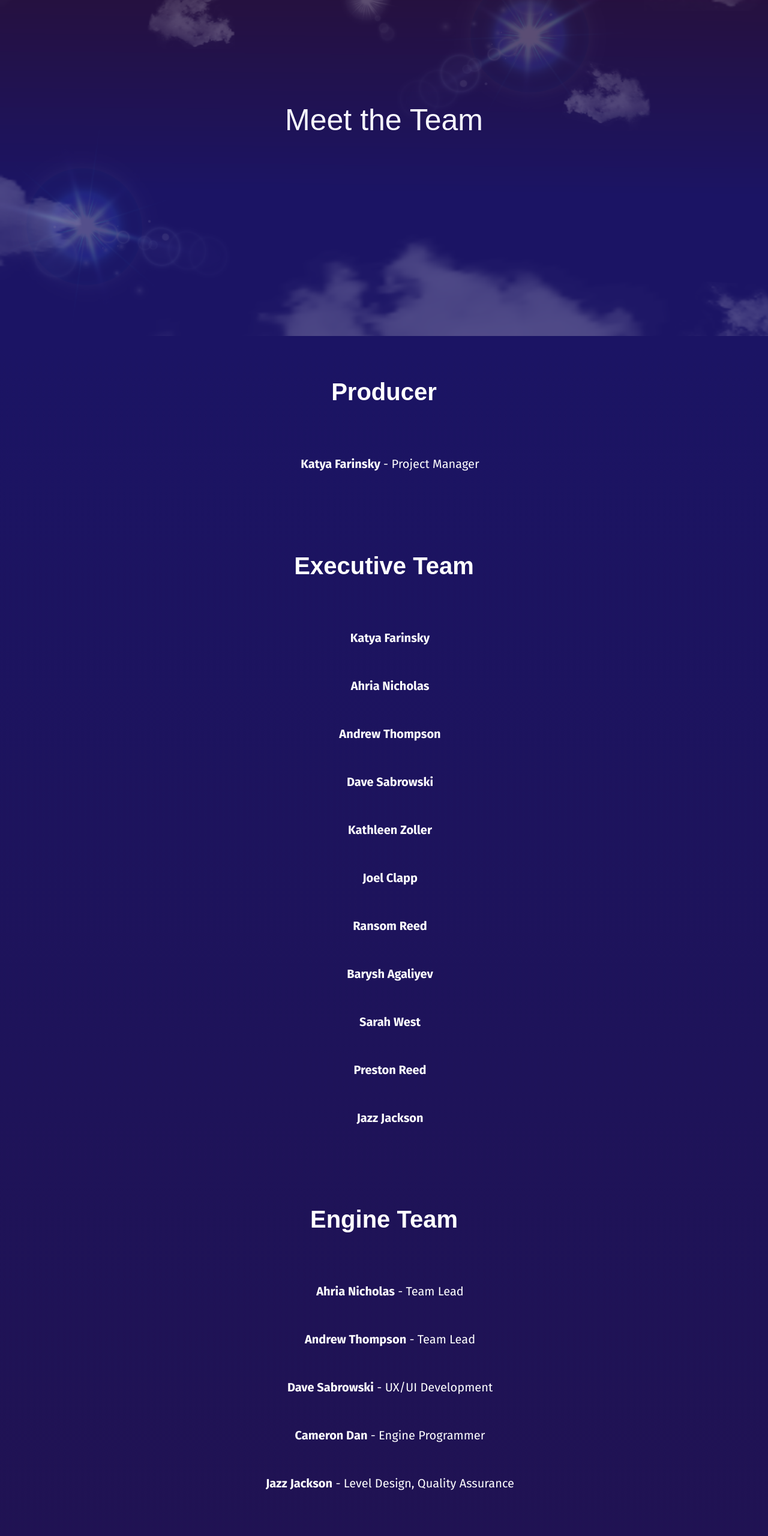
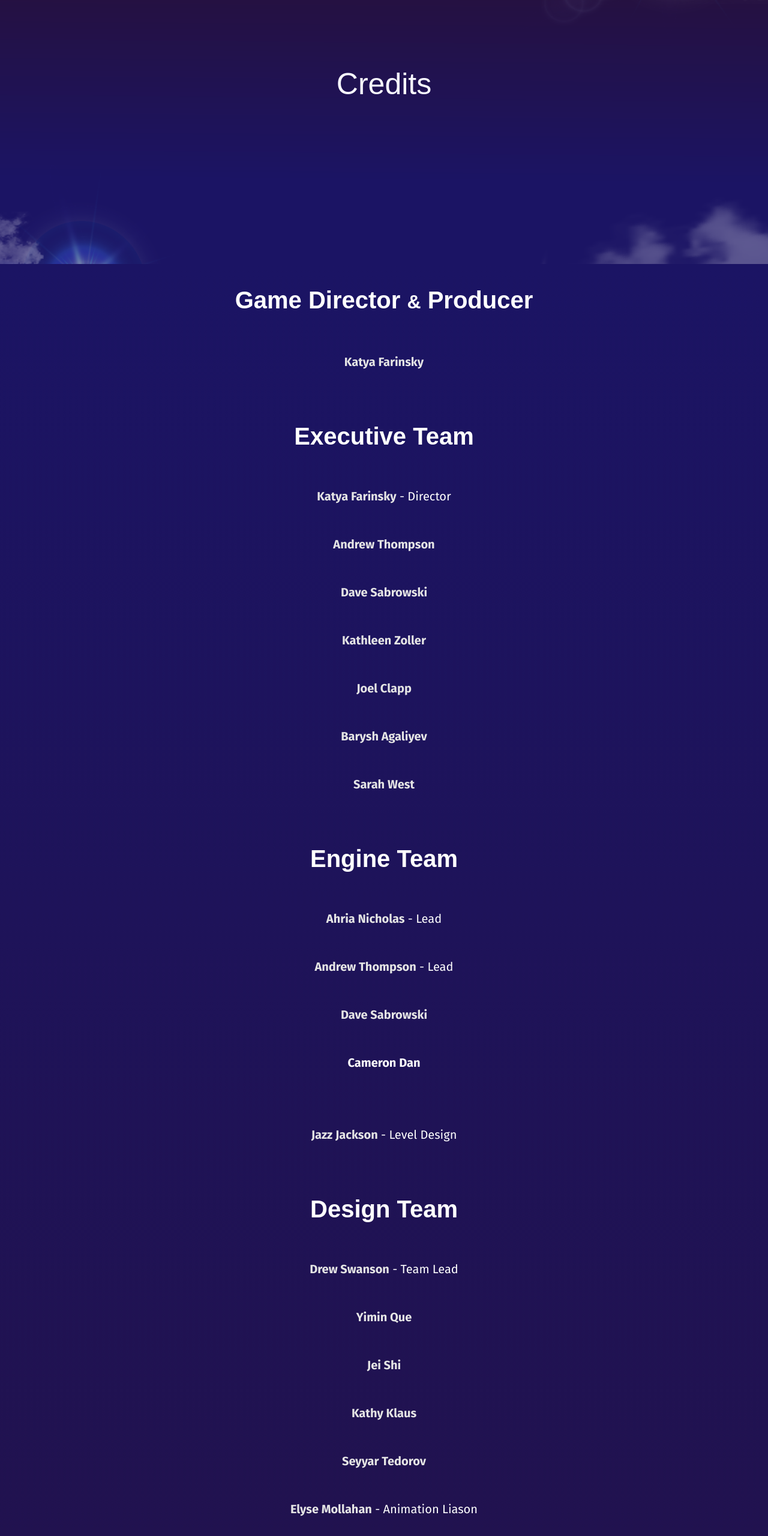
Before and after one commit to anabellecastro/wsuvgamejam2021, a plain HTML site: page team.html in a window 1280 px wide. Shown: the part 160-2720 px from the top of the page at 60% size. Drawn offline with nearby package versions, Linux system fonts and the light colour scheme; a web font is replaced by a local one.

Commit message:
unifying design
trouble with gradients...

```diff
--- a/carousel.css
+++ b/carousel.css
@@ -2,7 +2,7 @@
 *,
 *::after,
 *::before {
-  padding: 0;
+  /* padding: 0; */
   margin: 0;
   -webkit-tap-highlight-color: rgba(102, 52, 52, 0);
 }
--- a/footer.css
+++ b/footer.css
@@ -5,11 +5,6 @@ footer {
   color: white;
   text-align: center;
   margin: 0 auto;
-  background: linear-gradient(
-    0deg,
-    rgba(39, 16, 58, 1) 0%,
-    rgba(30, 20, 86, 1) 100%
-  );
 }
 footer > img {
   margin-top: 8%;
--- a/index.css
+++ b/index.css
@@ -119,10 +119,12 @@ video {
 }
 
 .main-section {
+
   width: 90%;
   margin: 0 auto;
 }
 .grid {
+  align-items: center;
   display: grid;
   gap: 25px;
   grid-template-columns: 1fr 1fr;
@@ -244,11 +246,17 @@ video {
     min-height: 500px;
   }
 }
-
-/* footer {
+ul {
+  margin-right: 10px;
+}
+/* FOOTER GRADIENT */
+footer {
+  width: 100%;
+  overflow: hidden;
+  margin: 0 auto;
   background: linear-gradient(
-    0deg,
-    rgba(40, 17, 59, 1) 0%,
-    rgba(27, 20, 100, 1) 100%
+    180deg,
+    rgba(27, 20, 100, 1) 0%,
+    rgba(39, 16, 58, 1) 100%
   );
-} */
+}
--- a/style.css
+++ b/style.css
@@ -1,5 +1,6 @@
 @import url("https://fonts.googleapis.com/css2?family=Fira+Sans:ital,wght@0,100;0,200;0,300;0,400;0,500;0,600;0,700;0,800;0,900;1,100;1,200;1,300;1,400;1,500;1,700;1,800;1,900&display=swap");
 @import url("https://use.typekit.net/lsl1iaw.css");
+
 html,
 body {
   margin: 0;
@@ -37,14 +38,14 @@ h2 {
   text-align: center;
   font-size: 2.5em;
   color: #ffffff;
-  padding: 20px;
+  /* padding: 20px; */
   font-family: p22-pooper-black-pro, sans-serif;
 }
 h3 {
   text-align: center;
   font-size: 2em;
   color: #ffffff;
-  padding: 20px;
+  /* padding: 20px; */
   font-family: p22-pooper-black-pro, sans-serif;
 }
 
@@ -52,7 +53,7 @@ h4{
   text-align: center;
   font-size: 1.8em;
   color: #ffffff;
-  padding: 20px;
+  /* padding: 20px; */
   font-family: p22-pooper-black-pro, sans-serif;
 }
 
@@ -90,6 +91,10 @@ p {
   font-weight: 700;
 }
 
+.and {
+  font-family: delaney, sans-serif;
+  font-size: .8em;
+}
 @media screen and (min-width: 768px) and (max-width: 1024px) {
   body {
     font-size: 20px;
--- a/team.css
+++ b/team.css
@@ -1,41 +1,32 @@
-#wrapper {
+#about-wrapper {
   float: left;
   margin: 0 auto;
-  padding: 0;
-  background: #1b1464;
+  padding: 20;
+  width: 100%;
+  overflow: hidden;
+  background: linear-gradient(
+    0deg,
+    rgba(39, 16, 58, 1) 0%,
+    rgba(30, 20, 86, 1) 100%
+  );
 }
-/* Team section */
 
 .team-header {
-  display: inline-block;
-  position: relative;
+    display: block;
     width: 100%;
+    height: auto;
+    background-image: url("img/background4.png");
+    background-size: cover;
 }
 
 .overlay {
     width: 100%;
-  height: auto;
+    height: 600px;
     align-items: center;
     justify-content: center;
     display: flex;
     flex-direction: column;
     overflow: hidden;
-}
-.header-title {
-  margin: 0;
-  position: absolute;
-  top: 50%;
-  -ms-transform: translateY(-50%);
-  transform: translateY(-50%);
-}
-.overlay img {
-  max-width: 100%;
-  height: auto;
-  margin: 0 auto;
-}
-
-.bold {
-  font-weight: 700;
 }
 
 /* team grid */
@@ -55,32 +46,63 @@
   width: 85%;
   margin-left: auto;
   margin-right: auto;
-  margin-bottom: 7%;
+  margin-bottom: 5%;
 }
 
 .team-section > ul {
   padding-left: 1rem;
   grid-gap: 1rem;
+  padding-inline-start:0%;
 }
 
 .team-section > ul > li {
   max-height: 100%;
   overflow: hidden;
 }
-.team-section > h3 {
+/* .team-section > h3 {
   font-family: p22-pooper-black-pro, sans-serif;
   font-weight: 700;
 
+} */
+
+a:link {
+  text-decoration: none;
+  color: #e5e5e5;
+}
+a:visited {
+  color: #e5e5e5;
 }
 
+a:hover {
+  color: #00aebe;
+}
+a:active{
+  color: #00aebe;
+}
 @media screen and (min-width: 768px) and (max-width: 1024px) {
   .team-section {
     width: 100%;
   }
+  .overlay {
+    height: 500px;
 }
-
+}
 @media screen and (max-width: 768px) {
   .team-section {
     width: 100%;
   }
+  .overlay {
+    height: 400px;
 }
+}
+/* FOOTER GRADIENT */
+footer {
+  width: 100%;
+  overflow: hidden;
+  margin: 0 auto;
+  background: linear-gradient(
+    180deg,
+    rgba(27, 20, 100, 1) 0%,
+    rgba(39, 16, 58, 1) 100%
+  );
+}
--- a/team.html
+++ b/team.html
@@ -45,22 +45,20 @@
         </span>
       </div>
     </nav>
+    <section class="team-header">
+      <div class="overlay">
+        <h2 class="header-title">Credits</h2>
+      </div>
+    </section>
 
-    <div id="wrapper">
-      <section class="team-header">
-        <div class="overlay">
-          <img src="img/background2.png" />
-          <h2 class="header-title">Meet the Team</h2>
-        </div>
-      </section>
-
+      <div id="team-wrapper">
       <!--about the team-->
       <section class="team">
         <div class="team-section">
-          <h3>Producer</h3>
+          <h3>Game Director <span class="and">&</span>  Producer</h3>
           <ul>
             <li>
-                <p><span class="bold">Katya Farinsky</span> - Project Manager</p>
+                <p class="bold"><a href="http://katyafarinsky.com/"> Katya Farinsky</a></p>
             </li>
           </ul>
         </div>
@@ -68,37 +66,25 @@
           <h3>Executive Team</h3>
           <ul>
             <li>
-              <p class="bold">Katya Farinsky</p>
+              <p><span class="bold"><a href="http://katyafarinsky.com/">Katya Farinsky</a></span> - Director</p>
             </li>
             <li>
-              <p class="bold">Ahria Nicholas</p>
+              <p class="bold"><a href="https://trulydrew.itch.io/">Andrew Thompson</a></p>
             </li>
             <li>
-              <p class="bold">Andrew Thompson</p>
+              <p class="bold"><a href="http://davesabrowski.com/">Dave Sabrowski</a></p>
             </li>
             <li>
-              <p class="bold">Dave Sabrowski</p>
+              <p class="bold"><a href="http://kathleenzoller.com/">Kathleen Zoller</a></p>
             </li>
             <li>
-              <p class="bold">Kathleen Zoller</p>
+              <p class="bold"><a href="http://joelclapp.xyz/">Joel Clapp</a></p>
             </li>
             <li>
-              <p class="bold">Joel Clapp</p>
+              <p class="bold"><a href="https://www.linkedin.com/in/barysh-agaliyev-74a23750">Barysh Agaliyev</a></p>
             </li>
             <li>
-              <p class="bold">Ransom Reed</p>
-            </li>
-            <li>
-              <p class="bold">Barysh Agaliyev</p>
-            </li>
-            <li>
-              <p class="bold">Sarah West</p>
-            </li>
-            <li>
-              <p class="bold">Preston Reed</p>
-            </li>
-            <li>
-              <p class="bold">Jazz Jackson</p>
+              <p class="bold"><a href="https://www.mediabysarah.com/">Sarah West</a></p>
             </li>
           </ul>
         </div>
@@ -107,20 +93,21 @@
           <h3>Engine Team</h3>
           <ul>
             <li>
-                <p><span class="bold">Ahria Nicholas</span> - Team Lead</p>
+                <p><span class="bold"><a href="mailto:ahrianicholas@gmail.com">Ahria Nicholas</a></span> - Lead</p>
             </li>
             <li>
-                <p><span class="bold">Andrew Thompson</span> - Team Lead</p>
+                <p><span class="bold"><a href="https://trulydrew.itch.io/">Andrew Thompson</a></span> - Lead</p>
             </li>
             <li>
-                <p><span class="bold">Dave Sabrowski</span> - UX/UI Development</p>
+                <p class="bold"><a href="http://davesabrowski.com/">Dave Sabrowski</a></p>
             </li>
             <li>
-              <!-- Need their info -->
-                <p><span class="bold">Cameron Dan</span> - Engine Programmer</p>
+              <!-- need info -->
+                <p class="bold">Cameron Dan</p>
             </li>
             <li>
-                <p><span class="bold">Jazz Jackson</span> - Level Design, Quality Assurance</p>
+              <br>
+                <p><span class="bold"><a href="https://jazz-jackson.com/">Jazz Jackson</a></span> - Level Design</p>
             </li>
           </ul>
         </div>
@@ -129,22 +116,22 @@
           <h3>Design Team</h3>
           <ul>
             <li>
-                <p><span class="bold">Drew Swanson</span> - Team Lead</p>
+                <p><span class="bold"><a href="http://drew-swanson.com/">Drew Swanson</a></span> - Team Lead</p>
             </li>
             <li>
-                <p><span class="bold">Yimin Que</span> - Background Art Designer</p>
+                <p class="bold"><a href="https://dtc-wsuv.org/mque20/portfolio/">Yimin Que</a></p>
             </li>
             <li>
-                <p><span class="bold">Jei Shi</span> - Character Designer</p>
+                <p class="bold"><a href="https://www.instagram.com/jei.shi/">Jei Shi</a></p>
             </li>
             <li>
-                <p><span class="bold">Kathy Klaus</span> - Asset Designer</p>
+                <p class="bold"><a href="mailto:kathryn.klaus@wsu.edu">Kathy Klaus</a></p>
             </li>
             <li>
-                <p><span class="bold">Seyyar Tedorov</span> - Concept Artist</p>
+                <p class="bold"><a href="https://www.instagram.com/seyartsmind/">Seyyar Tedorov</a></p>
             </li>
             <li>
-              <p><span class="bold">Elyse Mollahan</span> - Animation Liason</p>
+              <p><span class="bold"><a href="http://elysemollahan.com/">Elyse Mollahan</a></span> - Animation Liason</p>
             </li>
           </ul>
         </div>
@@ -153,32 +140,32 @@
             <h3>Animation Team</h3>
             <ul>
               <li>
-                  <p><span class="bold">Kathleen Zoller</span> - Animation Team Lead</p>
+                  <p><span class="bold"><a href="http://kathleenzoller.com/">Kathleen Zoller</a></span> - Lead</p>
               </li>
               <li>
-                  <p><span class="bold">Joel Clapp</span> - 2D & 3D Animator, Asset Designer</p>
+                <p class="bold"><a href="http://joelclapp.xyz/">Joel Clapp</a></p>
               </li>
               <li>
-                  <p><span class="bold">Elyse Mollahan</span> - Texture and Asset Creator 2D Animator</p>
+                  <p class="bold"><a href="http://elysemollahan.com/">Elyse Mollahan</a></p>
               </li>
               <li>
-                  <p><span class="bold">Evan Astrue</span> - 3D Modeler, Texture Creator, Concept Artist</p>
+                  <p class="bold"><a href="https://evanastrue.com/">Evan Astrue</a></p>
               </li>
               <li>
-                <!-- need info -->
-                  <p><span class="bold">Arlo Ptolemy</span> - Animator</p>
+                  <p class="bold"><a href="https://dtc-wsuv.org/aptolemy19/portfolio/">Arlo Ptolemy</a></p>
               </li>
               <li>
-              <!-- need info -->
-                  <p><span class="bold">Brandan Touhey</span> - Animator</p>
+                  <p class="bold"><a href="http://brandantouhey.com/">Brandan Touhey</a></p>
               </li>
               <li>
-                  <!-- need info -->
-                  <p><span class="bold">Keegan Walden</span> - Animator</p>
+                  <p class="bold"><a href="http://keeganwalden.com/">Keegan Walden</a></p>
               </li>
               <li>
-                <!-- need info -->
-                <p><span class="bold">Anthony Greenwood</span> - Animator</p>
+                <p class="bold"><a href="http://anthonyagreenwood.com/">Anthony Greenwood</a></p>
+              </li>
+              <br>
+              <li>
+                <p><span class="bold"><a href="https://www.instagram.com/jei.shi/">Jei Shi</a></span> - Design Liason</p>
               </li>
             </ul>
           </div>
@@ -187,16 +174,16 @@
             <h3>Audio Team</h3>
             <ul>
               <li>
-                <p><span class="bold">Ransom Reed</span> - Team Lead, Composer, Producer</p>
+                <p><span class="bold"><a href="http://workwithransom.com/">Ransom Reed</a></span> - Lead</p>
               </li>
               <li>
-                <p><span class="bold">Barysh Agaliyev</span> - SFX, Digital Promotions</p>
+                <p class="bold"><a href="https://www.linkedin.com/in/barysh-agaliyev-74a23750">Barysh Agaliyev</a></p>
               </li>
               <li>
-                <p><span class="bold">Jaden Torson</span> - Soundtrack Composer/Producer</p>
+                <p class="bold"><a href="https://www.youtube.com/channel/UCIswortqkkLuXpqdgS33Qfg">Jaden Torson</a></p>
               </li>
               <li>
-                <p><span class="bold">Eric Gerdlund</span> - Music Composition and Production</p>
+                <p class="bold"><a href="mailto:lazerwulfband@gmail.com">Eric Gerdlund</a></p>
               </li>
             </ul>
           </div>
@@ -205,24 +192,26 @@
             <h3>UX - UI Team</h3>
             <ul>
               <li>
-                  <p><span class="bold">Sarah West</span> - Web Team Lead</p>
+                  <p><span class="bold"><a href="https://www.mediabysarah.com/">Sarah West</a></span> - Web Lead</p>
               </li>
               <li>
-                  <p><span class="bold">Preston Reed</span> - Interface Team Lead</p>
+                  <p><span class="bold"><a href="https://prestonareed.com/">Preston Reed</a></span> - Interface Lead</p>
               <li>
-                <p><span class="bold">Grace Rouleau</span> - Web Developer</p>
+                <p class="bold"><a href="https://www.linkedin.com/in/grace-rouleau-03a6a1168/">Grace Rouleau</a></p>
               </li>
               <li>
-                <p><span class="bold">Charlie Klever</span> - Itch Page Designer & Developer</p>
+                <p class="bold"><a href="https://www.linkedin.com/in/charlieklever/">Charlie Klever</a></p>
               </li>
               <li>
-                <p><span class="bold">Kylie Sickles</span> - UX/UI Designer</p>
+                <!-- need info -->
+                <p class="bold">Kylie Sickles</p>
               </li>
               <li>
-                <p><span class="bold">Anabelle Castro</span> - Website Designer and Developer</p>
+                <p class="bold"><a href="http://anabellecastro.com/">Anabelle Castro</a></p>
               </li>
+              <br>
               <li>
-                <p><span class="bold">Dave Sabrowski</span> - Engine Liason</p>
+                <p><span class="bold"><a href="http://davesabrowski.com/">Dave Sabrowski</a></span> - Engine Liason</p>
               </li>
             </ul>
           </div>
```
Also changed, not shown: about.css (+11 -0 lines), index.html (+17 -16 lines), img/huli-7.png (added), img/webbanner.png (added), 1 other file. Lines whose indentation alone changed are shown as unchanged.
